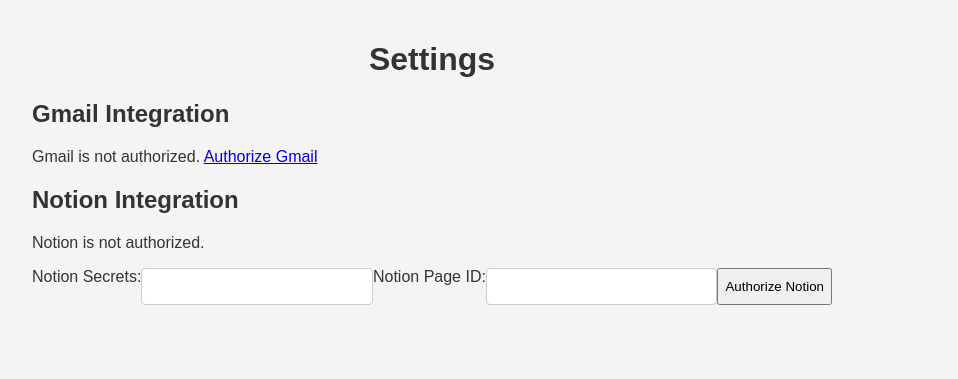
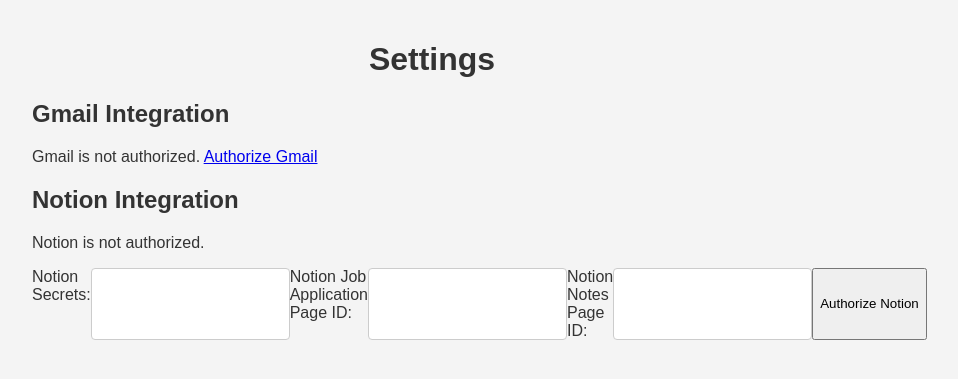
Before and after one commit to Sitanshuk/Talk2Doc, a Flask app: page /authorize_notion in a window 1280 px wide. Shown: the part 58-437 px from the top of the page, without its empty margins (208-1166 px from the left). Run offline with Flask 3, Linux system fonts and the light colour scheme.

Commit message:
Added additional page support for notion

```diff
--- a/WebApp/main.py
+++ b/WebApp/main.py
@@ -79,7 +79,7 @@ def get_notion_creds(user_email):
     user_doc = db.collection('users').document(user_email).get()
     if user_doc.exists:
         user_data = user_doc.to_dict()
-        if user_data.get('notion_token') and user_data.get('notion_page'):
+        if user_data.get('notion_token') and (user_data.get('notion_job_application_page') or user_data.get('notion_notes_page')):
             return True
         else:
             return False
@@ -187,14 +187,15 @@ def oauth2callback():
 def authorize_notion():
     if request.method == 'POST':
         notion_token = request.form.get('notion_token')
-        notion_page = request.form.get('notion_page')
-        print(notion_token, notion_page)
+        notion_job_application_page = request.form.get('notion_job_application_page')
+        notion_notes_page = request.form.get('notion_notes_page')
         # Save to database
         user_email = session.get('user_email')
         print("Logged In User: ", user_email)
         user_ref = db.collection('users').document(user_email)
         user_ref.update({'notion_token': notion_token})
-        user_ref.update({'notion_page': notion_page})
+        user_ref.update({'notion_job_application_page': notion_job_application_page})
+        user_ref.update({'notion_notes_page': notion_notes_page})
         session['notion_authorized'] = True
         return redirect(url_for('settings'))
     return render_template('settings.html')
@@ -228,7 +229,7 @@ def revoke_gmail():
 def revoke_notion():
     user_email = session.get('user_email')
     user_ref = db.collection('users').document(user_email)
-    user_ref.update({"notion_token" : DELETE_FIELD, "notion_page" : DELETE_FIELD})
+    user_ref.update({"notion_token" : DELETE_FIELD, "notion_notes_page" : DELETE_FIELD, "notion_job_application_page" : DELETE_FIELD})
     session['notion_authorized'] = False
     return redirect(url_for('settings'))
 
@@ -253,5 +254,5 @@ def logout():
 
 if __name__ == '__main__':
 
-    # app.run(port=5000, debug=True) #For Local
-    app.run(host='0.0.0.0', port=8080, debug=True) #For Google App Engine
+    app.run(port=5000, debug=True) #For Local
+    # app.run(host='0.0.0.0', port=8080, debug=True) #For Google App Engine
--- a/WebApp/templates/settings.html
+++ b/WebApp/templates/settings.html
@@ -20,8 +20,10 @@
 <form action="{{ url_for('authorize_notion') }}" method="post">
     <label for="notion_token">Notion Secrets:</label>
     <input type="text" id="notion_token" name="notion_token" required><br><br>
-    <label for="notion_page">Notion Page ID:</label>
-    <input type="text" id="notion_page" name="notion_page" required><br><br>
+    <label for="notion_job_application_page">Notion Job Application Page ID:</label>
+    <input type="text" id="notion_job_application_page" name="notion_job_application_page"><br><br>
+    <label for="notion_notes_page">Notion Notes Page ID:</label>
+    <input type="text" id="notion_notes_page" name="notion_notes_page"><br><br>
     <input type="submit" value="Authorize Notion">
 </form>
 {% endif %}
```
Also changed, not shown: WebApp/static/css/style.css (line endings or trailing spaces).
